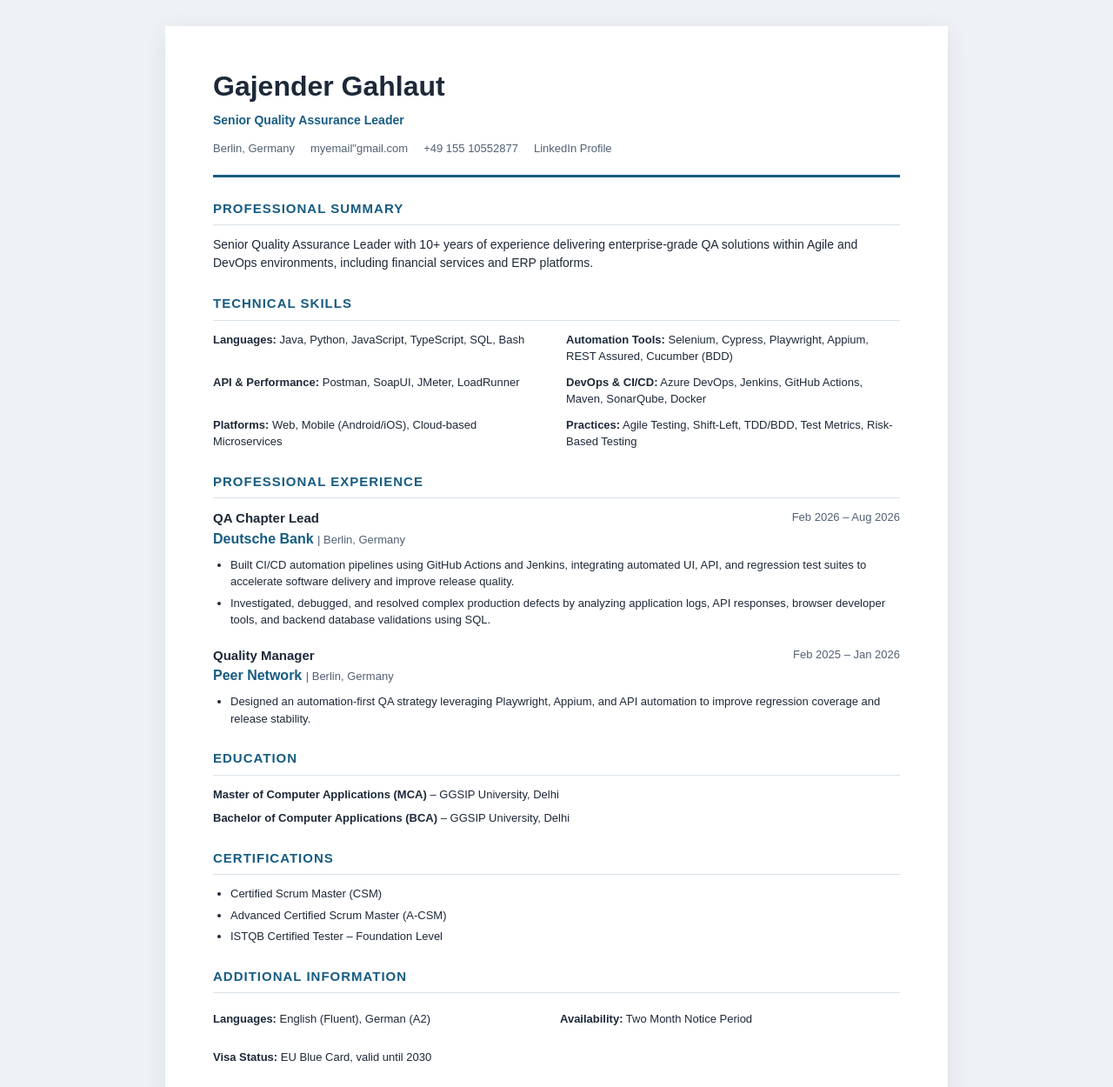
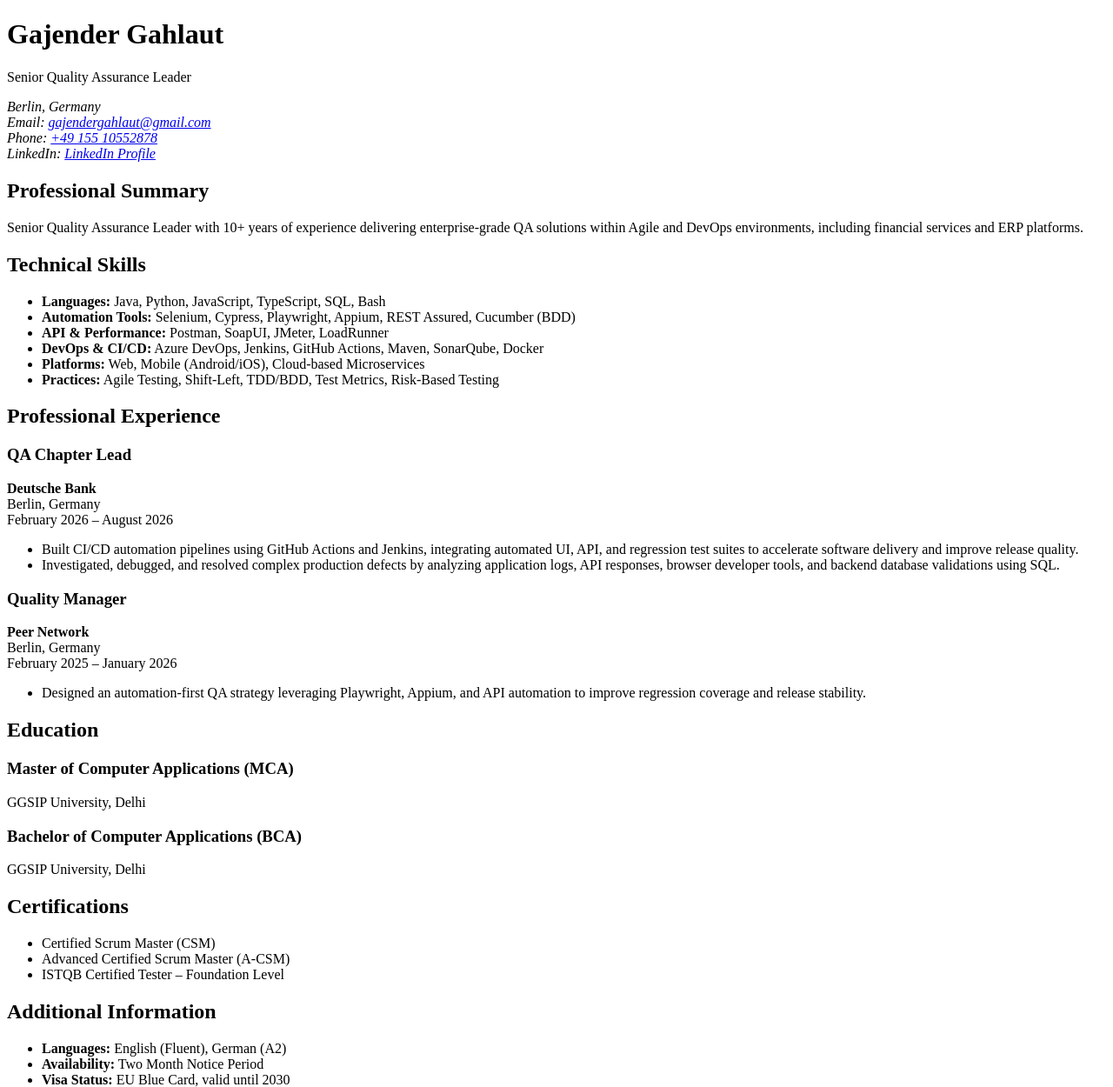
Before and after one commit to Selgajen/WBS_Training_G, a plain HTML site: page Primer/Multi-page website/HTML Resume.html in a window 1280 px wide. Shown: the top 1250 px of the page at 87% size. Drawn offline with Linux system fonts and the light colour scheme.

```diff
--- a/Primer/Multi-page website/HTML Resume.html
+++ b/Primer/Multi-page website/HTML Resume.html
@@ -1,210 +1,45 @@
 
 <!DOCTYPE html>
 <html lang="en">
+
 <head>
     <meta charset="UTF-8">
     <meta name="viewport" content="width=device-width, initial-scale=1.0">
     <title>Gajender Gahlaut | Resume</title>
-
-  <style>
-    * {
-      box-sizing: border-box;
-    }
-
-    body {
-      margin: 0;
-      padding: 30px 15px;
-      background: #eef2f6;
-      color: #1d2939;
-      font-family: Arial, Helvetica, sans-serif;
-      line-height: 1.5;
-    }
-
-    .resume {
-      max-width: 900px;
-      margin: auto;
-      padding: 45px 55px;
-      background: #ffffff;
-      box-shadow: 0 5px 25px rgba(0,0,0,0.08);
-    }
-
-    header {
-      border-bottom: 3px solid #175c82;
-      padding-bottom: 20px;
-    }
-
-    h1 {
-      margin: 0;
-      font-size: 32px;
-    }
-
-    .headline {
-      color: #175c82;
-      font-weight: bold;
-      margin: 5px 0 12px;
-    }
-
-    .contact {
-      display: flex;
-      flex-wrap: wrap;
-      gap: 8px 18px;
-      font-size: 13px;
-      color: #526174;
-    }
-
-    a {
-      color: inherit;
-      text-decoration: none;
-    }
-
-    section {
-      margin-top: 25px;
-    }
-
-    h2 {
-      color: #175c82;
-      font-size: 15px;
-      text-transform: uppercase;
-      letter-spacing: 1px;
-      border-bottom: 1px solid #d9e2ea;
-      padding-bottom: 7px;
-      margin-bottom: 12px;
-    }
-
-    p {
-      font-size: 14px;
-      margin: 0;
-    }
-
-    .skills {
-      display: grid;
-      grid-template-columns: 1fr 1fr;
-      gap: 10px 22px;
-    }
-
-    .skill-item {
-      font-size: 13px;
-    }
-
-    .job {
-      margin-bottom: 20px;
-    }
-
-    .job-head {
-      display: flex;
-      justify-content: space-between;
-      gap: 12px;
-    }
-
-    .job-title {
-      font-weight: bold;
-      font-size: 15px;
-    }
-
-    .dates {
-      color: #526174;
-      font-size: 13px;
-    }
-
-    .company {
-      color: #175c82;
-      font-weight: bold;
-    }
-
-    .location {
-      color: #526174;
-      font-size: 13px;
-    }
-
-    ul {
-      padding-left: 20px;
-      margin: 8px 0;
-    }
-
-    li {
-      font-size: 13px;
-      margin-bottom: 5px;
-    }
-
-    .education-item,
-    .info-item {
-      font-size: 13px;
-      margin: 8px 0;
-    }
-
-    .info-grid {
-      display: grid;
-      grid-template-columns: 1fr 1fr;
-      gap: 8px;
-    }
-
-    @media (max-width: 600px) {
-      .resume {
-        padding: 25px 20px;
-      }
-
-      .skills,
-      .info-grid {
-        grid-template-columns: 1fr;
-      }
-
-      .job-head {
-        display: block;
-      }
-
-      .dates {
-        display: block;
-      }
-    }
-
-    @media print {
-      @page {
-        size: A4;
-        margin: 14mm;
-      }
-
-      body {
-        padding: 0;
-        background: white;
-      }
-
-      .resume {
-        box-shadow: none;
-        padding: 0;
-      }
-
-      section,
-      .job {
-        break-inside: avoid;
-      }
-    }
-  </style>
 </head>
 
 <body>
 
-<main class="resume">
+    <main>
 
+        <!-- Personal Information -->
         <header>
             <h1>Gajender Gahlaut</h1>
-    <p class="headline">Senior Quality Assurance Leader</p>
+            <p>Senior Quality Assurance Leader</p>
 
-    <div class="contact">
-      <span>Berlin, Germany</span>
-      <a href="myemail"gmail.com">
-        myemail"gmail.com
-      </a>
-      <a href="tel:+4915510552877">
-        +49 155 10552877
-      </a>
+            <address>
+                Berlin, Germany<br>
+                Email:
+                <a href="mailto:gajendergahlaut@gmail.com">
+                    gajendergahlaut@gmail.com
+                </a><br>
+
+                Phone:
+                <a href="tel:+4915510552878">
+                    +49 155 10552878
+                </a><br>
+
+                LinkedIn:
                 <a href="https://linkedin.com/in/gajender-gahlaut-02087253">
                     LinkedIn Profile
                 </a>
-    </div>
+            </address>
         </header>
 
+        <!-- Professional Summary -->
         <section>
             <h2>Professional Summary</h2>
+
             <p>
                 Senior Quality Assurance Leader with 10+ years of experience
                 delivering enterprise-grade QA solutions within Agile and
@@ -212,108 +47,112 @@
             </p>
         </section>
 
+        <!-- Technical Skills -->
         <section>
             <h2>Technical Skills</h2>
 
-    <div class="skills">
-      <div class="skill-item">
+            <ul>
+                <li>
                     <strong>Languages:</strong>
                     Java, Python, JavaScript, TypeScript, SQL, Bash
-      </div>
+                </li>
 
-      <div class="skill-item">
+                <li>
                     <strong>Automation Tools:</strong>
                     Selenium, Cypress, Playwright, Appium, REST Assured,
                     Cucumber (BDD)
-      </div>
+                </li>
 
-      <div class="skill-item">
+                <li>
                     <strong>API &amp; Performance:</strong>
                     Postman, SoapUI, JMeter, LoadRunner
-      </div>
+                </li>
 
-      <div class="skill-item">
+                <li>
                     <strong>DevOps &amp; CI/CD:</strong>
                     Azure DevOps, Jenkins, GitHub Actions, Maven,
                     SonarQube, Docker
-      </div>
+                </li>
 
-      <div class="skill-item">
+                <li>
                     <strong>Platforms:</strong>
                     Web, Mobile (Android/iOS), Cloud-based Microservices
-      </div>
+                </li>
 
-      <div class="skill-item">
+                <li>
                     <strong>Practices:</strong>
                     Agile Testing, Shift-Left, TDD/BDD, Test Metrics,
                     Risk-Based Testing
-      </div>
-    </div>
+                </li>
+            </ul>
         </section>
 
+        <!-- Professional Experience -->
         <section>
             <h2>Professional Experience</h2>
 
-    <div class="job">
-      <div class="job-head">
-        <span class="job-title">QA Chapter Lead</span>
-        <span class="dates">Feb 2026 – Aug 2026</span>
-      </div>
+            <article>
+                <h3>QA Chapter Lead</h3>
 
-      <div>
-        <span class="company">Deutsche Bank</span>
-        <span class="location">| Berlin, Germany</span>
-      </div>
+                <p>
+                    <strong>Deutsche Bank</strong><br>
+                    Berlin, Germany<br>
+                    February 2026 – August 2026
+                </p>
 
                 <ul>
                     <li>
-          Built CI/CD automation pipelines using GitHub Actions and
-          Jenkins, integrating automated UI, API, and regression test
-          suites to accelerate software delivery and improve release quality.
+                        Built CI/CD automation pipelines using GitHub Actions
+                        and Jenkins, integrating automated UI, API, and
+                        regression test suites to accelerate software delivery
+                        and improve release quality.
                     </li>
+
                     <li>
-          Investigated, debugged, and resolved complex production defects
-          by analyzing application logs, API responses, browser developer
-          tools, and backend database validations using SQL.
+                        Investigated, debugged, and resolved complex production
+                        defects by analyzing application logs, API responses,
+                        browser developer tools, and backend database
+                        validations using SQL.
                     </li>
                 </ul>
-    </div>
+            </article>
 
-    <div class="job">
-      <div class="job-head">
-        <span class="job-title">Quality Manager</span>
-        <span class="dates">Feb 2025 – Jan 2026</span>
-      </div>
+            <article>
+                <h3>Quality Manager</h3>
 
-      <div>
-        <span class="company">Peer Network</span>
-        <span class="location">| Berlin, Germany</span>
-      </div>
+                <p>
+                    <strong>Peer Network</strong><br>
+                    Berlin, Germany<br>
+                    February 2025 – January 2026
+                </p>
 
                 <ul>
                     <li>
-          Designed an automation-first QA strategy leveraging Playwright,
-          Appium, and API automation to improve regression coverage
-          and release stability.
+                        Designed an automation-first QA strategy leveraging
+                        Playwright, Appium, and API automation to improve
+                        regression coverage and release stability.
                     </li>
                 </ul>
-    </div>
+            </article>
+
         </section>
 
+        <!-- Education -->
         <section>
             <h2>Education</h2>
 
-    <div class="education-item">
-      <strong>Master of Computer Applications (MCA)</strong>
-      – GGSIP University, Delhi
-    </div>
+            <article>
+                <h3>Master of Computer Applications (MCA)</h3>
+                <p>GGSIP University, Delhi</p>
+            </article>
 
-    <div class="education-item">
-      <strong>Bachelor of Computer Applications (BCA)</strong>
-      – GGSIP University, Delhi
-    </div>
+            <article>
+                <h3>Bachelor of Computer Applications (BCA)</h3>
+                <p>GGSIP University, Delhi</p>
+            </article>
         </section>
 
+        <!-- Certifications -->
         <section>
             <h2>Certifications</h2>
 
@@ -324,25 +163,26 @@
             </ul>
         </section>
 
+        <!-- Additional Information -->
         <section>
             <h2>Additional Information</h2>
 
-    <div class="info-grid">
-      <div class="info-item">
+            <ul>
+                <li>
                     <strong>Languages:</strong>
                     English (Fluent), German (A2)
-      </div>
+                </li>
 
-      <div class="info-item">
+                <li>
                     <strong>Availability:</strong>
                     Two Month Notice Period
-      </div>
+                </li>
 
-      <div class="info-item">
+                <li>
                     <strong>Visa Status:</strong>
                     EU Blue Card, valid until 2030
-      </div>
-    </div>
+                </li>
+            </ul>
         </section>
 
     </main>
```
Also changed, not shown: Primer/Multi-page website/LandingPage.html (+35 -0 lines), 1 other file. Lines whose indentation alone changed are shown as unchanged.
